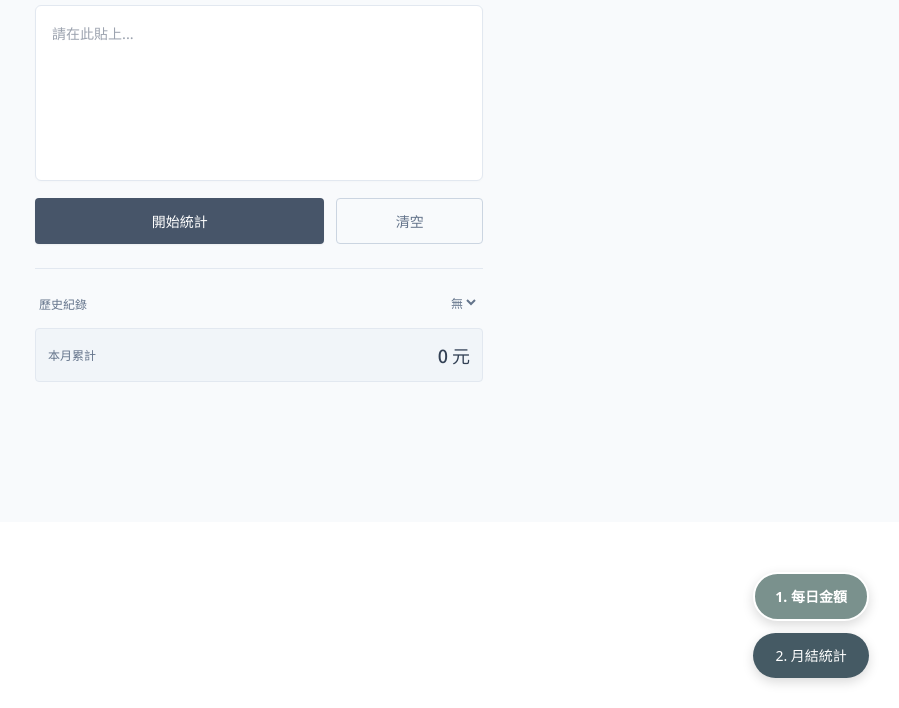
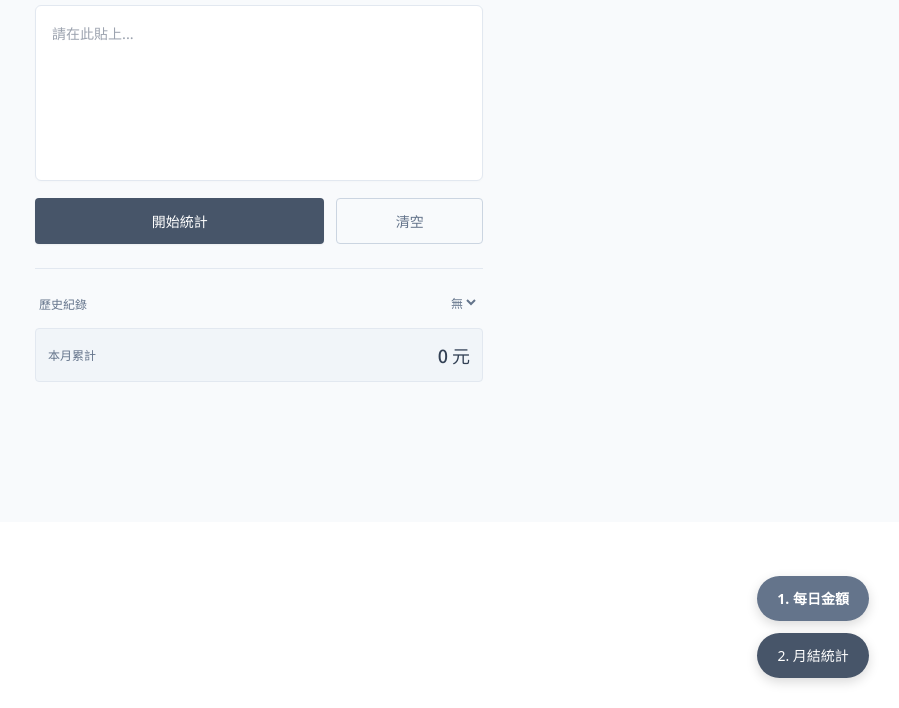
Before and after one commit to graceyiyo-cloud/lunch-system, a plain HTML site: page index.html in a window 1280 px wide. Shown: the part 92-800 px from the top of the page, without its empty margins (381-1280 px from the left). Drawn offline with nearby package versions, Linux system fonts and the light colour scheme.

Commit message:
按鈕風格修改

```diff
--- a/index.html
+++ b/index.html
@@ -22,7 +22,7 @@
         }
         .nav-btn {
             padding: 12px 20px;
-            background: #455A64;
+            background: #475569; /* 修改為沉穩灰藍 (slate-600) */
             color: white;
             border: none;
             border-radius: 30px;
@@ -36,12 +36,13 @@
         .nav-btn:hover {
             transform: translateY(-2px);
             box-shadow: 0 6px 15px rgba(0,0,0,0.2);
+            background: #334155; /* hover 時稍微加深 (slate-700) */
         }
         .nav-btn.active {
-            background: #7A918D;
+            background: #64748B; /* active 時稍微調亮 (slate-500) */
             color: white;
             font-weight: bold;
-            border: 2px solid white;
+            /* 移除原本的 border: 2px solid white; 改為無邊框，靠顏色區分 */
         }
         .page-container { display: none; }
         .page-container.active { display: block; }
```
